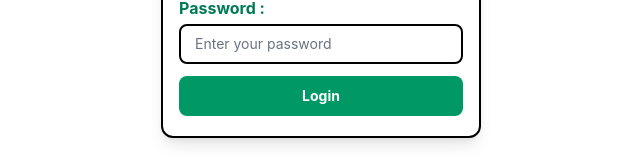
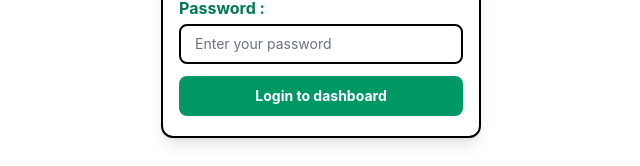
Before and after one commit to ragavis2025/Fullstack, a React app in the folder frontend/: page / in a window 1280 px wide. Shown: the part 404-570 px from the top of the page, without its empty margins (319-959 px from the left). Built offline with nearby package versions, Linux system fonts and the light colour scheme; the HTML template or start-up script is replaced by a standard one.

Commit message:
Css 4.10pm

```diff
--- a/frontend/src/pages/login.jsx
+++ b/frontend/src/pages/login.jsx
@@ -34,7 +34,7 @@ function Login() {
       <input type="text" id="name" required placeholder="Enter your name" name="username" onChange={handleChange} className="w-full px-3.5 py-2 text-sm text-black placeholder:text-gray-500 bg-white border-2 border-black rounded-lg focus:outline-none focus:border-emerald-600 focus:ring-2 focus:ring-emerald-600/30" />
       <label htmlFor="password" className="block text-m font-bold text-emerald-700 mb-1">Password :</label>
       <input type="password" id="password" required placeholder="Enter your password" name="password"  onChange={handleChange} className="w-full px-3.5 py-2 text-sm text-black placeholder:text-gray-500 bg-white border-2 border-black rounded-lg focus:outline-none focus:border-emerald-600 focus:ring-2 focus:ring-emerald-600/30" />
-      <button type="submit" className="w-full bg-emerald-600 text-white block text-sm font-bold mb-1 px-4 py-2.5 rounded-lg">Login</button>
+      <button type="submit" className="w-full bg-emerald-600 text-white block text-sm font-bold mb-1 px-4 py-2.5 rounded-lg">Login to dashboard</button>
     </form>
     </div>
   );
```
